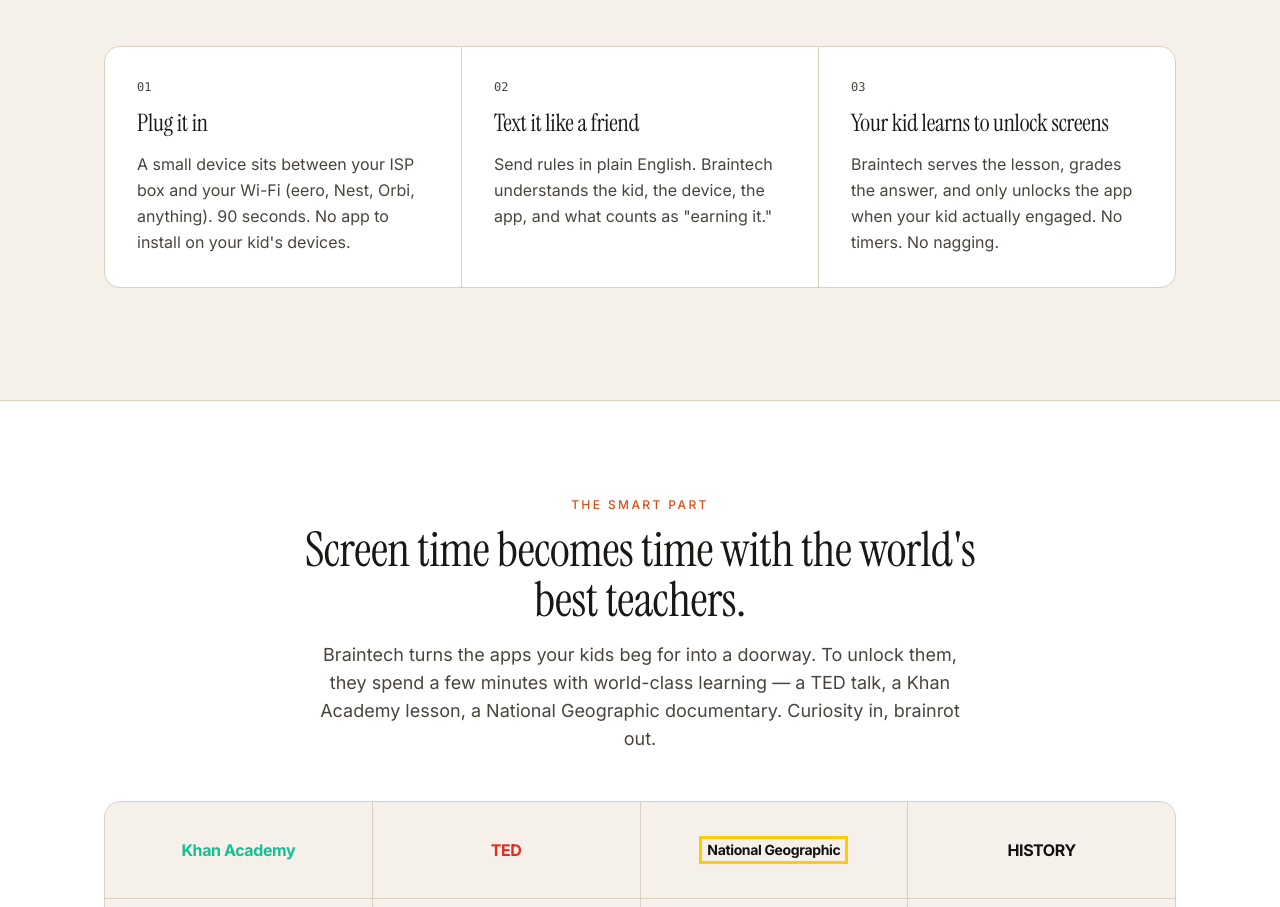
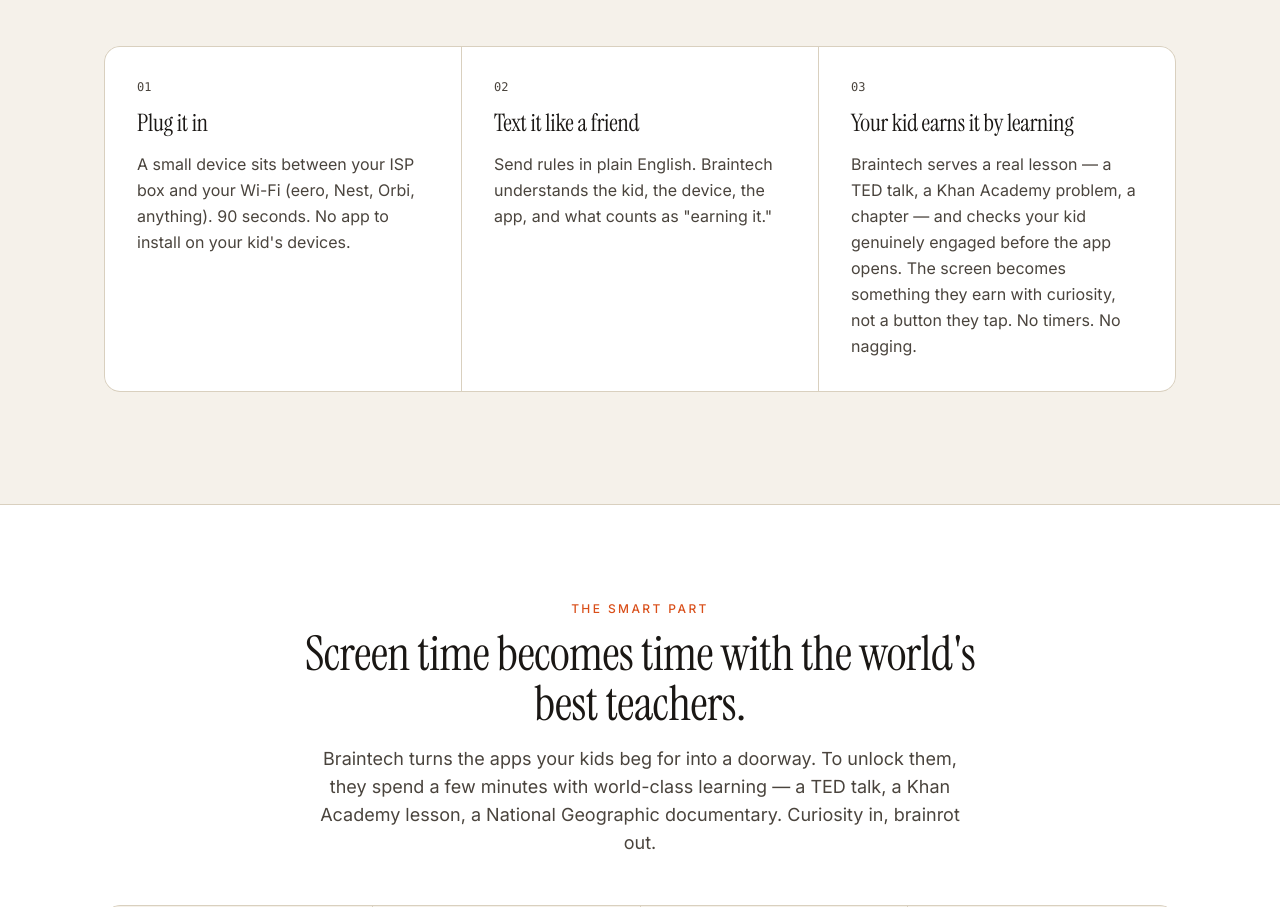
Before and after one commit to zatmonkey/braintech, a Next.js app: page / in a window 1280 px wide. Shown: the part 1577-2484 px from the top of the page. Built offline with nearby package versions, Linux system fonts and the light colour scheme; no server answers.

Commit message:
Reframe step 3: kid earns the screen by learning, not 'learns to unlock'

```diff
--- a/app/page.tsx
+++ b/app/page.tsx
@@ -226,8 +226,8 @@
     },
     {
       n: "03",
-      title: "Your kid learns to unlock screens",
-      body: "Braintech serves the lesson, grades the answer, and only unlocks the app when your kid actually engaged. No timers. No nagging.",
+      title: "Your kid earns it by learning",
+      body: "Braintech serves a real lesson — a TED talk, a Khan Academy problem, a chapter — and checks your kid genuinely engaged before the app opens. The screen becomes something they earn with curiosity, not a button they tap. No timers. No nagging.",
     },
   ];
 
```
